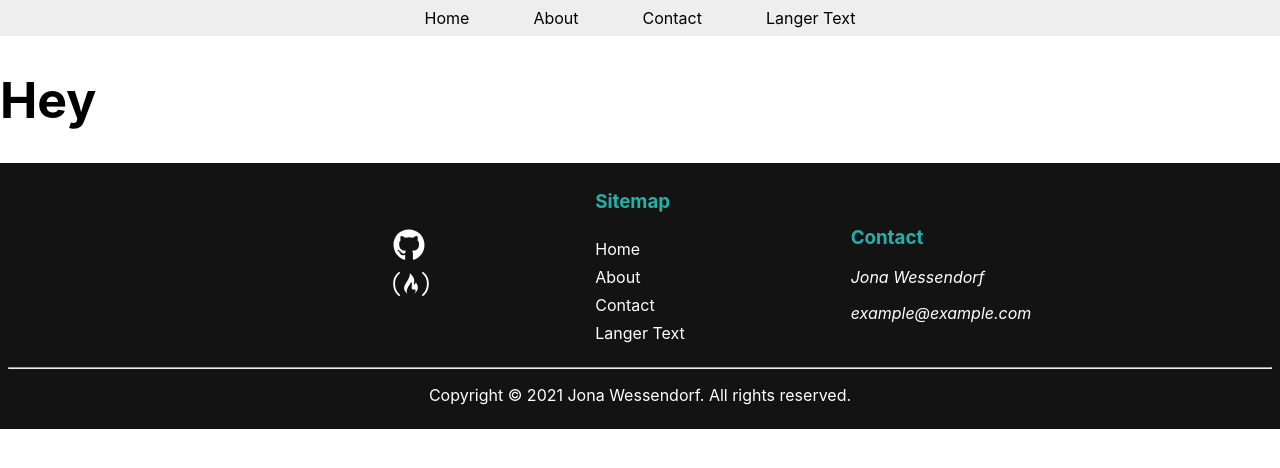
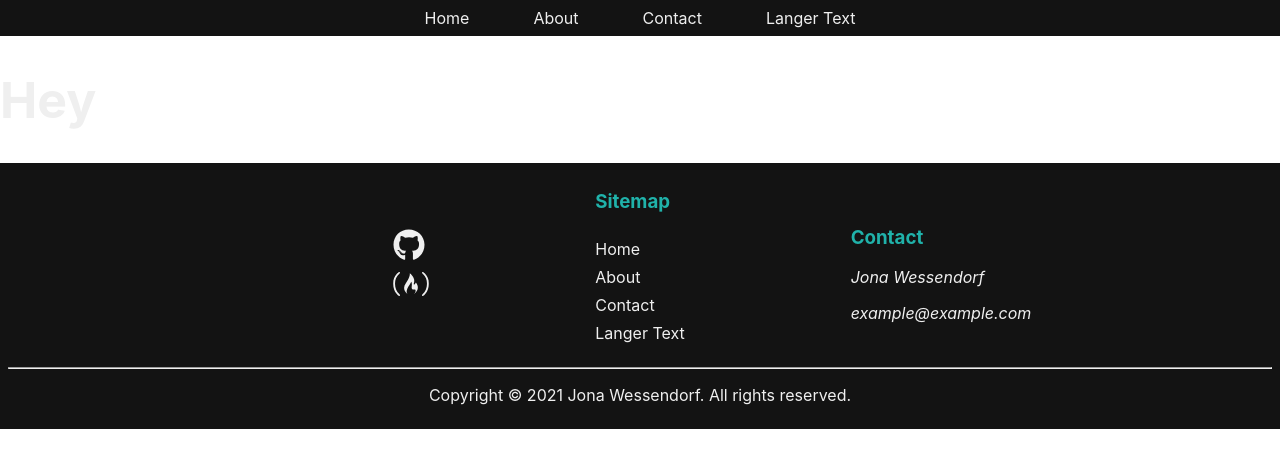
Before and after one commit to JonaWe/portfolio-website, a Next.js app: page / in a window 1280 px wide. Shown: the top 468 px of the page. Built offline with nearby package versions, Linux system fonts and the light colour scheme.

Commit message:
adds theme provider from styled components

```diff
--- a/components/Footer/Footer.elements.js
+++ b/components/Footer/Footer.elements.js
@@ -4,8 +4,8 @@ export const FooterBox = styled.footer`
   padding: 0.5em;
   width: 100%;
 
-  background: #131313;
-  color: white;
+  background: ${({ theme }) => theme.backgroundPrimary};
+  color: ${({ theme }) => theme.fontColorPrimary};
 
   display: grid;
   grid-template-columns: 1fr 1fr 1fr;
@@ -14,6 +14,10 @@ export const FooterBox = styled.footer`
     'social sitemap contact'
     'copy copy copy';
   align-items: center;
+  a:hover {
+    transition: all 0.1s ease-in-out;
+    color: ${({ theme }) => theme.fontColorAccent};
+  }
 
   @media (max-width: 600px) {
     grid-template-columns: 1fr;
@@ -53,5 +57,9 @@ export const ContactArea = styled.address`
 
 export const Title = styled.h3`
   font-style: normal;
-  color: LightSeaGreen;
+  color: ${({ theme }) => theme.fontColorAccent};
 `;
+
+export const Hr = styled.hr`
+  border-color: ${(props) => props.theme.fontColorPrimary};
+`;
--- a/components/Footer/index.js
+++ b/components/Footer/index.js
@@ -8,7 +8,9 @@ import {
   Title,
   ContactArea,
   CopyrightArea,
+  Hr,
 } from './Footer.elements';
+import { navElements } from '../Navbar';
 
 export default function Footer() {
   return (
@@ -23,18 +25,11 @@ export default function Footer() {
 
       <SiteMapArea>
         <Title>Sitemap</Title>
-        <Link href="/home">
-          <a>Home</a>
-        </Link>
-        <Link href="/about">
-          <a>About</a>
-        </Link>
-        <Link href="/contact">
-          <a>Contact</a>
-        </Link>
-        <Link href="/bla">
-          <a>Langer Text</a>
-        </Link>
+        {navElements.map(({ name, link }) => (
+          <Link key={link} href={link}>
+            <a>{name}</a>
+          </Link>
+        ))}
       </SiteMapArea>
       <ContactArea>
         <Title>Contact</Title>
@@ -43,7 +38,7 @@ export default function Footer() {
       </ContactArea>
 
       <CopyrightArea>
-        <hr />
+        <Hr />
         <p>Copyright &copy; 2021 Jona Wessendorf. All rights reserved.</p>
       </CopyrightArea>
     </FooterBox>
--- a/components/Navbar/LinkItem.js
+++ b/components/Navbar/LinkItem.js
@@ -1,5 +1,4 @@
 import Link from 'next/link';
-import styled from 'styled-components';
 
 import { Item, BlockLink } from './Navbar.elements';
 
--- a/components/Navbar/Navbar.elements.js
+++ b/components/Navbar/Navbar.elements.js
@@ -4,7 +4,8 @@ export const Nav = styled.nav`
   position: sticky;
   left: 0;
   top: 0;
-  background: #eee;
+  background: ${({ theme }) => theme.backgroundPrimary};
+  color: ${({ theme }) => theme.fontColorPrimary};
   list-style-type: none;
   display: flex;
   justify-content: center;
@@ -19,9 +20,13 @@ export const BlockLink = styled.a`
   display: block;
   padding: 0.5em 1em;
   font-weight: normal;
-  transition: font-weight 0.2s ease-in-out;
+  transition: all 0.2s ease-in-out;
   &:hover {
     cursor: pointer;
     font-weight: bolder;
+    color: ${({ theme }) => theme.fontColorAccent};
+  }
+  &:active {
+    border: red;
   }
 `;
--- a/components/Navbar/SocialLink.js
+++ b/components/Navbar/SocialLink.js
@@ -5,10 +5,10 @@ import styled from 'styled-components';
 const Link = styled.a`
   font-size: 2em;
   transition: all 0.1s ease-in-out;
-  color: white;
+  color: ${({ theme }) => theme.fontColorPrimary};
   &:hover {
     transition: all 0.1s ease-in-out;
-    color: LightSeaGreen;
+    color: ${({ theme }) => theme.fontColorAccent};
     transform: scale(1.2);
   }
 `;
--- /dev/null
+++ b/config/theme.js
@@ -0,0 +1,9 @@
+const theme = {
+  fontColorPrimary: '#efefef',
+  fontColorSecondary: 'red',
+  fontColorAccent: '#20B2AA',
+  backgroundPrimary: '#131313',
+  backgroundSecondary: '#222222',
+};
+
+export default theme;
--- a/pages/_app.js
+++ b/pages/_app.js
@@ -1,5 +1,11 @@
+import { ThemeProvider } from 'styled-components';
 import '../styles/globals.css';
+import theme from '../config/theme';
 
 export default function MyApp({ Component, pageProps }) {
-  return <Component {...pageProps} />;
+  return (
+    <ThemeProvider theme={theme}>
+      <Component {...pageProps} />
+    </ThemeProvider>
+  );
 }
--- a/pages/index.js
+++ b/pages/index.js
@@ -5,7 +5,7 @@ import styled from 'styled-components';
 
 const Title = styled.h1`
   font-size: 50px;
-  color: black;
+  color: ${({ theme }) => theme.fontColorPrimary};
 `;
 
 export default function Home() {
```
Also changed, not shown: 1 other file (tests, documents, lock files or other folders).
